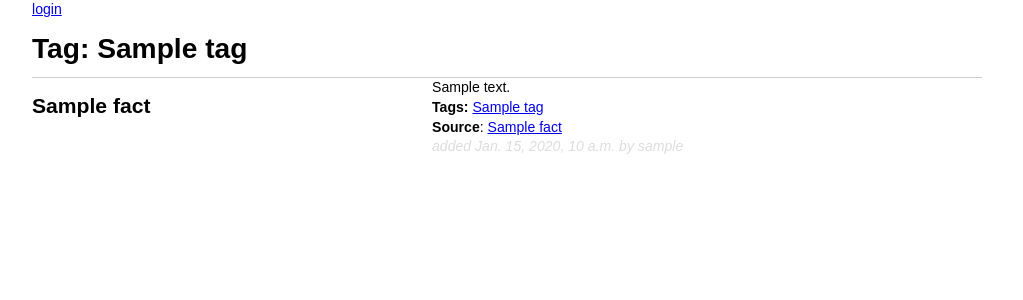
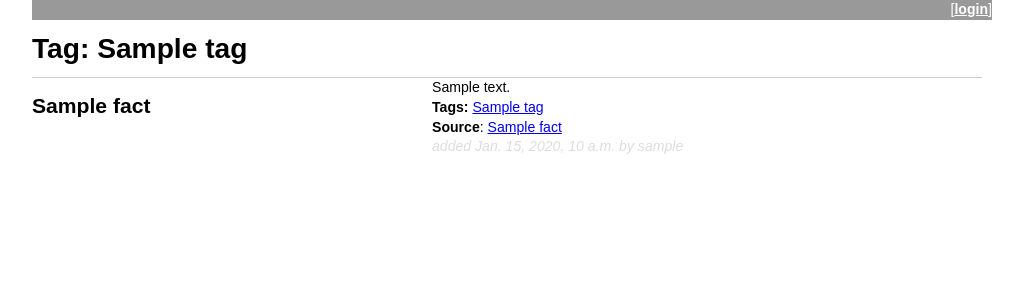
Before and after one commit to thraxil/faktum, a Django app: template templates/main/tag.html in a window 1280 px wide. Shown: the top 300 px of the page, without its empty margins (128-1151 px from the left). Run offline with Django 3.2, Linux system fonts and the light colour scheme; the template is opened without the code that fills it: most values are stand-ins (such as "Sample title", 1, 10 or a date in 2020); some libraries are stand-ins or nearby versions.

Commit message:
basic usernav styling

```diff
--- a/media/css/main.css
+++ b/media/css/main.css
@@ -75,3 +75,13 @@ font-style: italic;
 .hide {
 display: none;
 }
+#usernav {
+width: 100%;
+background-color: #999;
+color: #fff;
+text-align: right;
+}
+#usernav a {
+color: #fff;
+font-weight: bold;
+}
--- a/templates/base.html
+++ b/templates/base.html
@@ -28,12 +28,14 @@
 {% endblock %}
 
 {% block usernav %}
+<div id="usernav">
 {% if request.user.is_authenticated %}
 logged in as {{request.user.username}}
-<a class="logoutlink" href="/accounts/logout/">Logout</a>
+[<a class="logoutlink" href="/accounts/logout/">Logout</a>]
 {% else %}
-<a class="loginlink" href="/accounts/login/">login</a>
+[<a class="loginlink" href="/accounts/login/">login</a>]
 {% endif %}
+</div>
 {% endblock %}
 {% endblock %}
 
```
